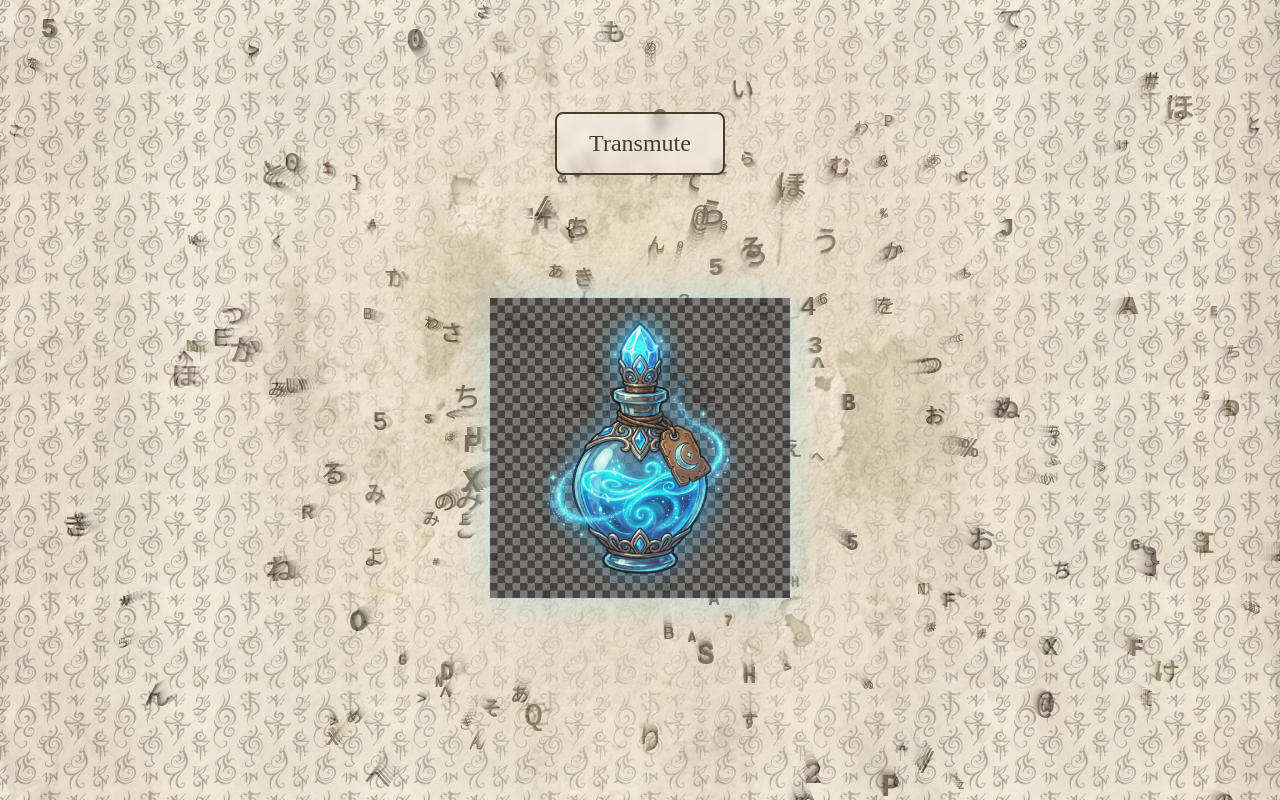
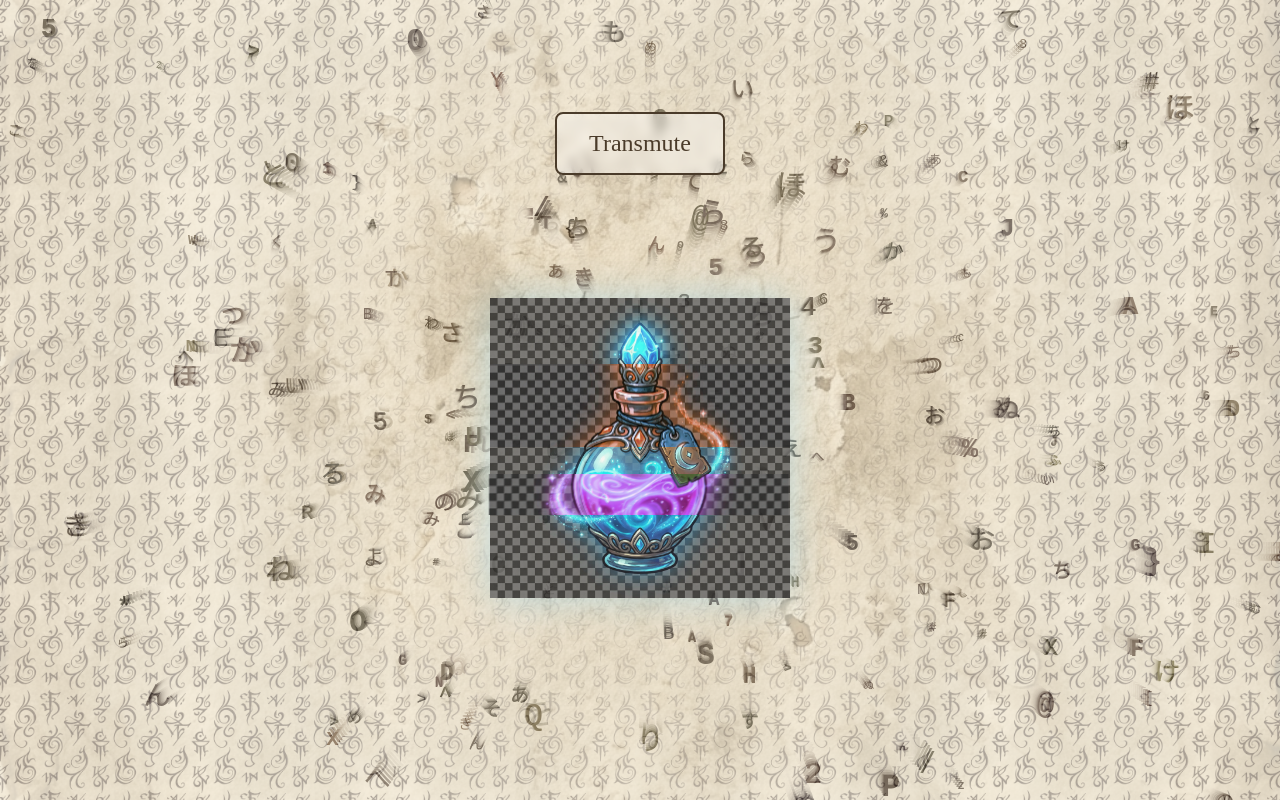
Before and after one commit to LeoGatille/kickoff-magic, a Vue app: page / in a window 1280 px wide. Built offline with nearby package versions, Linux system fonts and the light colour scheme.

Commit message:
glitch effect

```diff
--- /dev/null
+++ b/src/components/GlitchImage.vue
@@ -0,0 +1,170 @@
+<script setup lang="ts">
+import { computed } from 'vue';
+
+const props = defineProps<{
+  src: string;
+  alt: string;
+  isActive: boolean;
+}>();
+
+const containerClass = computed(() => {
+  return {
+    'glitch-container': true,
+    'active': props.isActive
+  };
+});
+</script>
+
+<template>
+  <div :class="containerClass">
+    <img :src="src" :alt="alt" class="glitch-img" />
+    <div class="glitch-layers">
+      <div class="glitch-layer" :style="{ backgroundImage: `url(${src})` }"></div>
+      <div class="glitch-layer" :style="{ backgroundImage: `url(${src})` }"></div>
+      <div class="glitch-layer" :style="{ backgroundImage: `url(${src})` }"></div>
+    </div>
+  </div>
+</template>
+
+<style scoped>
+.glitch-container {
+  position: relative;
+  width: 300px; /* Matching the previous max-width */
+  height: 300px;
+  display: flex;
+  justify-content: center;
+  align-items: center;
+}
+
+.glitch-img {
+  width: 100%;
+  height: 100%;
+  object-fit: contain;
+  opacity: 0.85;
+  filter: drop-shadow(0 0 20px rgba(100, 200, 255, 0.4));
+  position: relative;
+  z-index: 2;
+}
+
+.glitch-layers {
+  position: absolute;
+  top: 0;
+  left: 0;
+  width: 100%;
+  height: 100%;
+  z-index: 3;
+  pointer-events: none;
+  opacity: 1; /* Always visible for glitch effect */
+}
+
+/* Base Glitch Effect (Always ON but subtle) */
+.glitch-container .glitch-layer {
+  position: absolute;
+  top: 0;
+  left: 0;
+  width: 100%;
+  height: 100%;
+  background-size: contain;
+  background-repeat: no-repeat;
+  background-position: center;
+  opacity: 0.7;
+  mix-blend-mode: screen;
+}
+
+/* Layer specific offsets and colors - RGB channel separation */
+.glitch-container .glitch-layer:nth-child(1) {
+  filter: hue-rotate(0deg) saturate(2);
+  animation: glitch-anim-1 2.5s infinite linear alternate-reverse;
+  mix-blend-mode: lighten;
+}
+
+.glitch-container .glitch-layer:nth-child(2) {
+  filter: hue-rotate(180deg) saturate(2);
+  animation: glitch-anim-2 3s infinite linear alternate-reverse;
+  mix-blend-mode: lighten;
+}
+
+.glitch-container .glitch-layer:nth-child(3) {
+  filter: hue-rotate(90deg) saturate(1.5);
+  animation: glitch-anim-3 2s infinite linear alternate-reverse;
+  mix-blend-mode: screen;
+}
+
+/* Intensify on Active */
+.glitch-container.active .glitch-layer:nth-child(1) {
+  animation: glitch-anim-1-intense 0.4s infinite linear alternate-reverse;
+  opacity: 1;
+}
+
+.glitch-container.active .glitch-layer:nth-child(2) {
+  animation: glitch-anim-2-intense 0.4s infinite linear alternate-reverse;
+  opacity: 1;
+}
+
+.glitch-container.active .glitch-layer:nth-child(3) {
+  animation: glitch-anim-3-intense 0.4s infinite linear alternate-reverse;
+  opacity: 1;
+}
+
+.glitch-container.active .glitch-img {
+    filter: drop-shadow(0 0 25px rgba(200, 50, 255, 0.6)) hue-rotate(90deg);
+    transition: filter 0.3s ease;
+}
+
+
+/* Keyframes for Subtle Glitch */
+@keyframes glitch-anim-1 {
+  0% { clip-path: inset(20% 0 80% 0); transform: translate(-2px, 1px); }
+  20% { clip-path: inset(60% 0 10% 0); transform: translate(2px, -1px); }
+  40% { clip-path: inset(40% 0 50% 0); transform: translate(-2px, 2px); }
+  60% { clip-path: inset(80% 0 5% 0); transform: translate(2px, -2px); }
+  80% { clip-path: inset(10% 0 70% 0); transform: translate(-1px, 1px); }
+  100% { clip-path: inset(30% 0 50% 0); transform: translate(1px, -1px); }
+}
+
+@keyframes glitch-anim-2 {
+  0% { clip-path: inset(10% 0 60% 0); transform: translate(2px, -1px); }
+  20% { clip-path: inset(80% 0 5% 0); transform: translate(-2px, 2px); }
+  40% { clip-path: inset(30% 0 20% 0); transform: translate(1px, -2px); }
+  60% { clip-path: inset(15% 0 80% 0); transform: translate(-1px, 1px); }
+  80% { clip-path: inset(55% 0 10% 0); transform: translate(2px, -1px); }
+  100% { clip-path: inset(40% 0 30% 0); transform: translate(-2px, 2px); }
+}
+
+@keyframes glitch-anim-3 {
+  0% { clip-path: inset(50% 0 30% 0); transform: translate(-2px, 2px); }
+  20% { clip-path: inset(10% 0 80% 0); transform: translate(2px, -2px); }
+  40% { clip-path: inset(90% 0 5% 0); transform: translate(-1px, 1px); }
+  60% { clip-path: inset(25% 0 50% 0); transform: translate(1px, -1px); }
+  80% { clip-path: inset(70% 0 20% 0); transform: translate(-2px, 1px); }
+  100% { clip-path: inset(5% 0 60% 0); transform: translate(2px, -2px); }
+}
+
+/* Keyframes for Intense Glitch */
+@keyframes glitch-anim-1-intense {
+  0% { clip-path: inset(20% 0 80% 0); transform: translate(-10px, 5px); }
+  20% { clip-path: inset(60% 0 10% 0); transform: translate(10px, -5px); }
+  40% { clip-path: inset(40% 0 50% 0); transform: translate(-10px, 5px); }
+  60% { clip-path: inset(80% 0 5% 0); transform: translate(10px, -10px); }
+  80% { clip-path: inset(10% 0 70% 0); transform: translate(-5px, 5px); }
+  100% { clip-path: inset(30% 0 50% 0); transform: translate(5px, -5px); }
+}
+
+@keyframes glitch-anim-2-intense {
+  0% { clip-path: inset(10% 0 60% 0); transform: translate(10px, -5px); }
+  20% { clip-path: inset(80% 0 5% 0); transform: translate(-10px, 10px); }
+  40% { clip-path: inset(30% 0 20% 0); transform: translate(5px, -10px); }
+  60% { clip-path: inset(15% 0 80% 0); transform: translate(-5px, 5px); }
+  80% { clip-path: inset(55% 0 10% 0); transform: translate(10px, -5px); }
+  100% { clip-path: inset(40% 0 30% 0); transform: translate(-10px, 10px); }
+}
+
+@keyframes glitch-anim-3-intense {
+  0% { clip-path: inset(50% 0 30% 0); transform: translate(-10px, 10px); }
+  20% { clip-path: inset(10% 0 80% 0); transform: translate(10px, -10px); }
+  40% { clip-path: inset(90% 0 5% 0); transform: translate(-5px, 5px); }
+  60% { clip-path: inset(25% 0 50% 0); transform: translate(5px, -5px); }
+  80% { clip-path: inset(70% 0 20% 0); transform: translate(-10px, 5px); }
+  100% { clip-path: inset(5% 0 60% 0); transform: translate(10px, -10px); }
+}
+</style>
--- a/src/components/MagicalInterface.vue
+++ b/src/components/MagicalInterface.vue
@@ -1,6 +1,8 @@
 <script setup lang="ts">
 import { ref } from 'vue';
 import ParchmentLayout from './ParchmentLayout.vue';
+import GlitchImage from './GlitchImage.vue';
+import SimpleImage from './SimpleImage.vue';
 import itemPotion from '../assets/item_potion.png';
 import itemBook from '../assets/item_book.png';
 
@@ -26,18 +28,17 @@ const toggleComponent = () => {
 
       <div class="center-stage">
         <Transition name="fade" mode="out-in">
-          <img
+          <GlitchImage
             v-if="currentComponent === 'potion'"
             :src="itemPotion"
             alt="Magic Potion"
-            class="magic-item"
+            :is-active="isButtonHovered"
             key="potion"
           />
-          <img
+          <SimpleImage
             v-else
             :src="itemBook"
             alt="Spellbook"
-            class="magic-item"
             key="book"
           />
         </Transition>
@@ -83,14 +84,6 @@ const toggleComponent = () => {
   justify-content: center;
 }
 
-.magic-item {
-  max-width: 300px;
-  max-height: 300px;
-  opacity: 0.85; /* Slight transparency as requested */
-  filter: drop-shadow(0 0 20px rgba(100, 200, 255, 0.4));
-  transition: opacity 0.3s ease;
-}
-
 /* Transitions */
 .fade-enter-active,
 .fade-leave-active {
--- /dev/null
+++ b/src/components/SimpleImage.vue
@@ -0,0 +1,20 @@
+<script setup lang="ts">
+defineProps<{
+  src: string;
+  alt: string;
+}>();
+</script>
+
+<template>
+  <img :src="src" :alt="alt" class="magic-item" />
+</template>
+
+<style scoped>
+.magic-item {
+  max-width: 300px;
+  max-height: 300px;
+  opacity: 0.85;
+  filter: drop-shadow(0 0 20px rgba(100, 200, 255, 0.4));
+  transition: opacity 0.3s ease;
+}
+</style>
```
